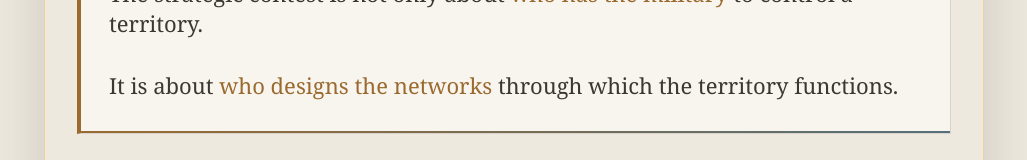
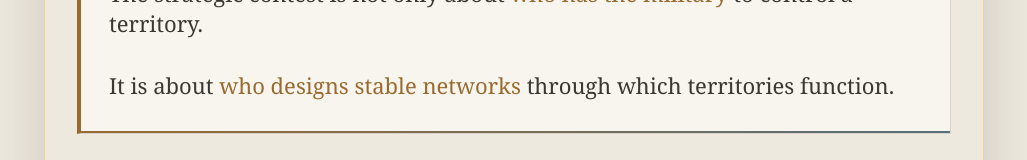
Before and after one commit to iepikaira/rimland-mpa-networks, a plain HTML site: page index.html in a window 1280 px wide. Shown: the part 11566-11726 px from the top of the page, without its empty margins (126-1153 px from the left). Drawn offline with nearby package versions, Linux system fonts and the light colour scheme; no server answers.

Commit message:
Update index.html

```diff
--- a/index.html
+++ b/index.html
@@ -695,7 +695,7 @@ body.map-mode.final-slide #ending {
         <h1 style="font: 900 clamp(26px, 4.6vw, 40px) / 1.06 var(--sans); text-transform: uppercase; margin-bottom: 14px;">One <em style="color: var(--amber);">Thought</em> to remember...</h1>
         <span class="kick"></span><br/>
         <p>The strategic contest is not only about <em style="color: var(--amber);">who has the military</em> to control a territory.<p><br/>
-        <p>It is about <em style="color: var(--amber);">who designs the networks</em> through which the territory functions.</p>
+        <p>It is about <em style="color: var(--amber);">who designs stable networks</em> through which territories function.</p>
       </div>
       <div class="end-close">
         <a class="top-btn" href="#storyContainer" id="btnReturnStart">↑ Return to start</a>
```
